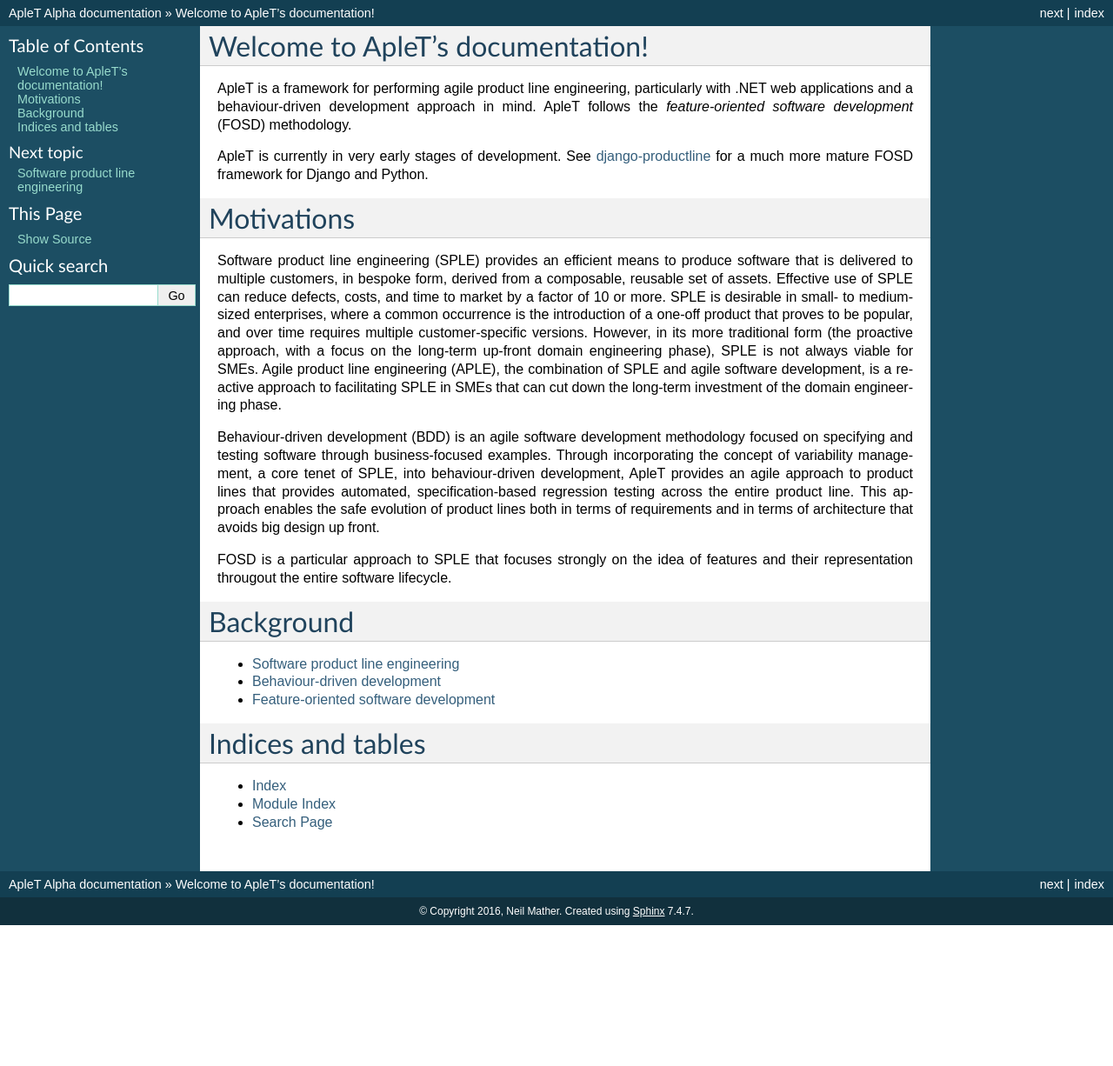
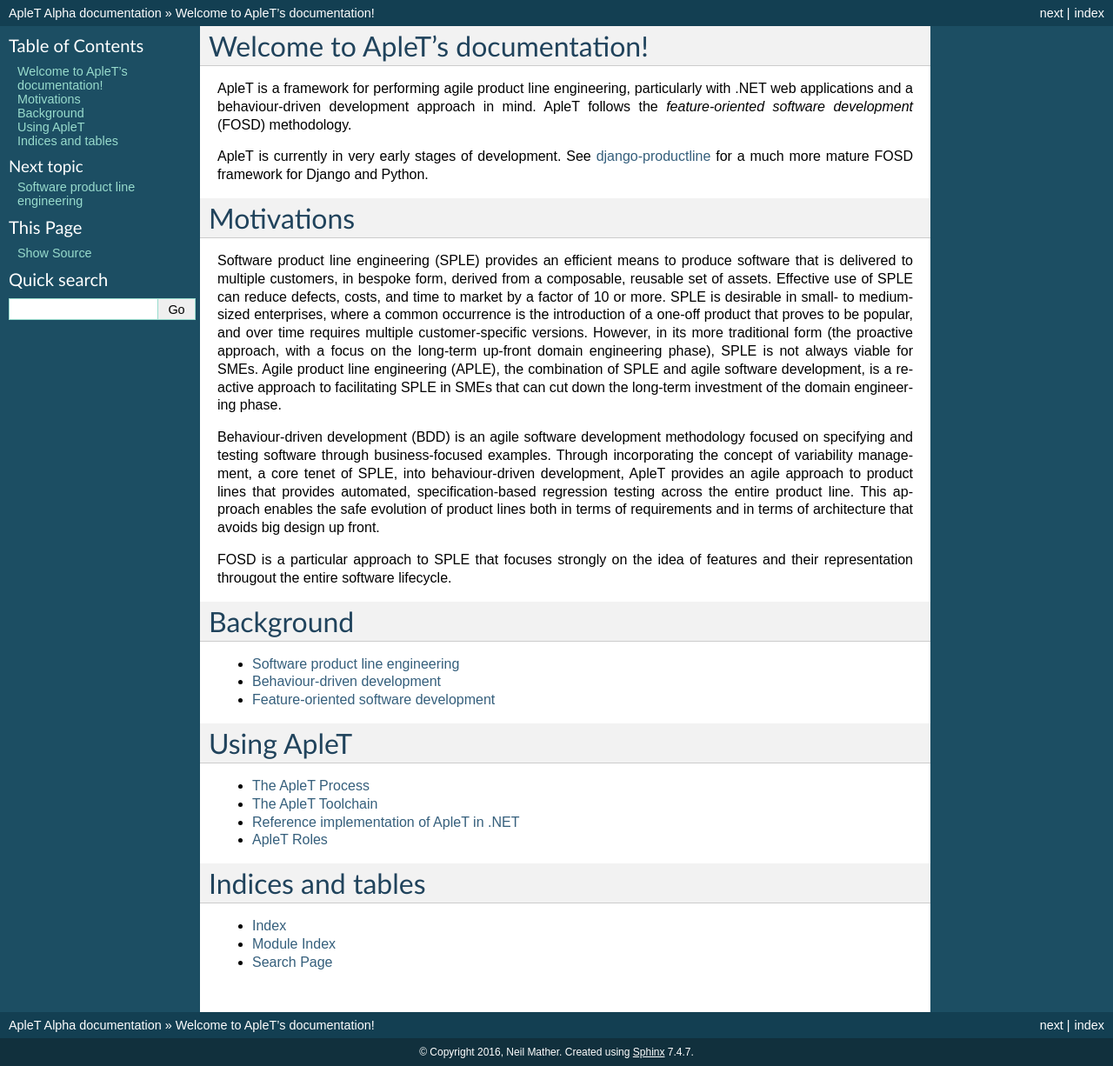
Before and after one commit to ngm/ApleT, a Sphinx documentation site: the page built from docs/index.rst, in a window 1280 px wide. Shown: the whole page at 87% size. Built offline with Sphinx 7.4.7, drawn with Linux system fonts in a browser that asks for light colours; before the commit the page ends 1064 px from its top, so only the background shows below that; some of the changed lines change nothing that is shown.

Commit message:
Start some docs on the process

```diff
--- a/docs/index.rst
+++ b/docs/index.rst
@@ -53,7 +53,15 @@
    behaviour_driven_development
    feature_oriented_software_development
 
+Using ApleT
+===========
 
+.. toctree::
+   :maxdepth: 2
+
+   process
+   toolchain
+   roles
 
 Indices and tables
 ==================
--- /dev/null
+++ b/docs/process.rst
@@ -0,0 +1,2 @@
+The ApleT Process
+=================
--- /dev/null
+++ b/docs/roles.rst
@@ -0,0 +1,4 @@
+ApleT Roles
+===========
+
+The roles required in the ApleT process.
--- /dev/null
+++ b/docs/toolchain.rst
@@ -0,0 +1,44 @@
+The ApleT Toolchain
+===================
+
+The ApleT process defines a number of tools that are required.
+
+These are as follows:
+
+* Feature Modelling Tool.
+  Used to produce feature models.
+
+* Product Configurator.
+  Used to configure instances of products for individual customers.
+
+* Feature File Composer.
+  Used to compose together variable Gherkin feature files into specific
+  versions for each configured product.
+
+* CI Server.
+  Used to build, test and deliver products and reports.
+
+* Product Builder.
+  Used to build products as part of a continuous integration process.
+
+* Spec Runner.
+  Used to run the specification tests for the products.
+
+* Report Generator.
+  Used to produce real-time progress reports that provide feedback
+  on the status of product feature implementations.
+
+The idea is that the ApleT process should be reusable across different
+development stacks, be it .NET, Java, Ruby, Python, Node, or some
+combination of these.
+
+Reference implementation of ApleT in .NET
+=========================================
+
+* Feature Modelling Tool = Feature Model DSL.
+* Product Configurator = Feature Model DSL.
+* Feature File Composer = FeatureHouse.
+* Product Builder = FAKE.
+* CI Server = Jenkins.
+* Spec Runner = SpecFlow.
+* Report Generator = Pickles.
```
Also changed, not shown: 1 other file.
